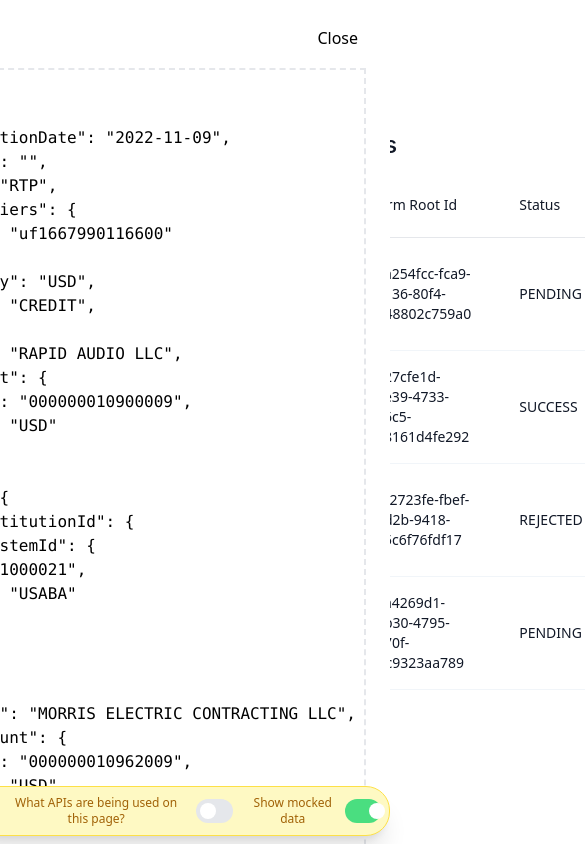
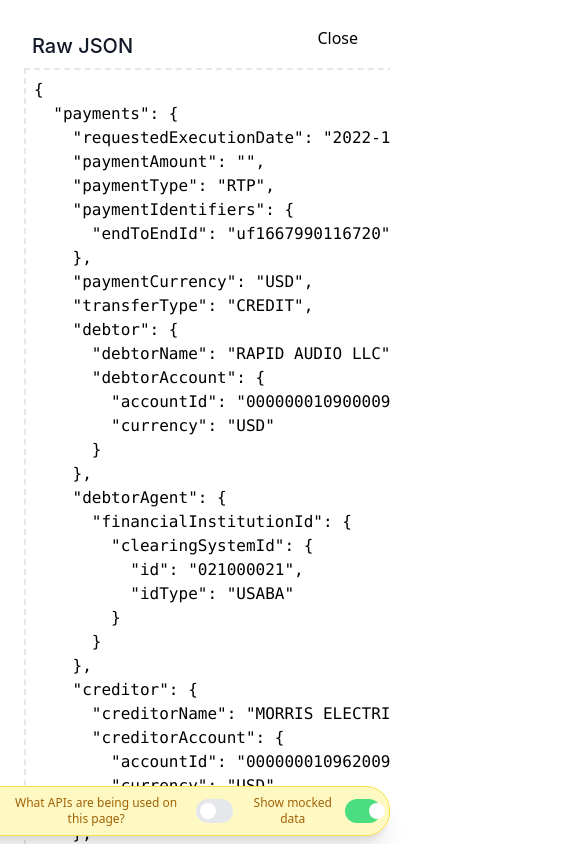
Before and after one commit to jpmorganchase/payments, a React (Create React App) app in the folder app/client/: page /payments in a window 390 px wide. Both pictures are taken after a click on the button "Preview JSON". Shown: the top 844 px of the page, 585 px wide, since content can reach past the window. Built offline with nearby package versions, Linux system fonts and the light colour scheme.

Commit message:
Fixing mobile view

```diff
--- a/app/client/src/components/JsonDialog.tsx
+++ b/app/client/src/components/JsonDialog.tsx
@@ -12,10 +12,10 @@ function JsonDialog() {
     <Dialog
       open={jsonDialogData.state}
       onClose={() => setJsonDialogData({ state: false, data: null })}
-      className="fixed overflow-hidden"
+      className="fixed"
     >
       <div className="fixed inset-0 bg-black/30" aria-hidden="true" />
-      <div className="fixed  p-4 max-w-2xl inset-y-0 right-0 bg-white overflow-y-auto">
+      <div className="fixed  p-4 sm:max-w-2xl inset-y-0 right-0 bg-white overflow-y-auto w-screen">
         <Dialog.Panel>
           <div className="px-4 sm:px-6 flex-row flex justify-between">
             <Dialog.Title className="text-xl font-medium text-gray-900 mt-4">
@@ -31,7 +31,7 @@ function JsonDialog() {
           </div>
           <pre
             id="json"
-            className="h-full border-2 border-dashed border-gray-200 w-fit m-2 p-2"
+            className="h-full border-2 border-dashed border-gray-200 w-screen  m-2 p-2 overflow-scroll"
           >
             {jsonDialogData.data}
           </pre>
--- a/app/client/src/components/sendPayments/PreviousPaymentsGrid.tsx
+++ b/app/client/src/components/sendPayments/PreviousPaymentsGrid.tsx
@@ -37,7 +37,7 @@ function PreviousPaymentsGrid() {
   }
 
   const renderTable = () => (
-    <table className="border-collapse table-auto w-full text-sm">
+    <table className="border-collapse table-auto text-sm overflow-scroll block">
       <thead>
         <tr>{headers.map((header) => <th className="border-b font-medium p-4 pl-8 pt-0 pb-3  text-left" key={header}>{header}</th>)}</tr>
       </thead>
--- a/app/client/src/pages/PaymentsPage.tsx
+++ b/app/client/src/pages/PaymentsPage.tsx
@@ -49,12 +49,12 @@ const paymentsAccounts: AccountType[] = [{
 function PaymentsPage() {
   const [formStatus, setFormStatus] = React.useState<FormStatus>(FormStatus.NEW);
   return (
-    <div className="lg:min-h-screen flex p-8 gap-4 w-full flex-row">
-      <div className="w-2/5">
+    <div className="lg:min-h-screen flex p-8 gap-4 w-full flex-row flex-wrap lg:flex-nowrap">
+      <div className="lg:w-3/5 w-full">
         <h2 className="text-2xl font-medium mb-4">Send a Payment</h2>
         <SendPaymentForm accountDetails={paymentsAccounts} formStatus={formStatus} setFormStatus={setFormStatus} />
       </div>
-      <div className="flex-grow gap-4">
+      <div className="flex-grow gap-4 w-full">
         <PreviousPaymentsGrid />
       </div>
     </div>
```
